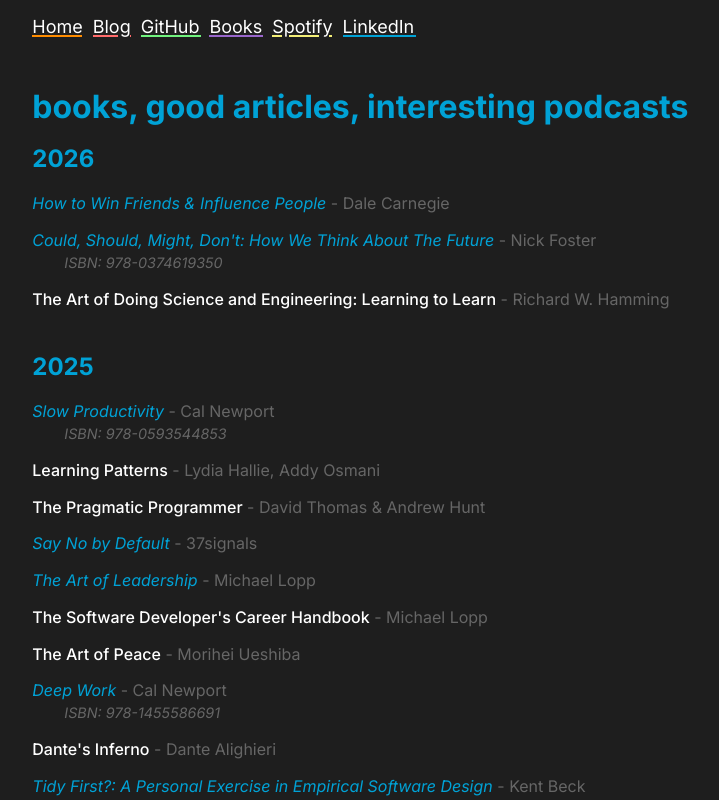
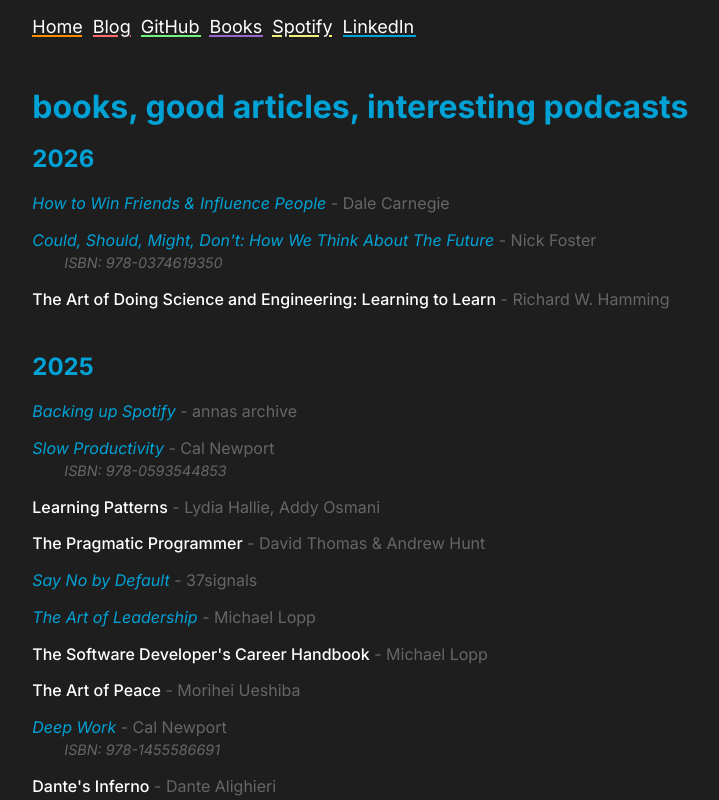
Before and after one commit to NickTheWilder/website, a Next.js app: page /books in a window 1280 px wide. Shown: the top 800 px of the page, without its empty margins (271-990 px from the left). Built offline with nearby package versions, Linux system fonts and the light colour scheme; a web font is replaced by a local one.

Commit message:
Contribute annas archive

```diff
--- a/src/app/books/page.tsx
+++ b/src/app/books/page.tsx
@@ -35,6 +35,7 @@
     {
         year: 2025,
         books: [
+            { title: "Backing up Spotify", author: "annas archive", url: "https://annas-archive.li/blog/backing-up-spotify.html" },
             { title: "Slow Productivity", author: "Cal Newport", isbn: "978-0593544853", url: "https://www.goodreads.com/book/show/197773418-slow-productivity" },
             { title: "Learning Patterns", author: "Lydia Hallie, Addy Osmani" },
             { title: "The Pragmatic Programmer", author: "David Thomas & Andrew Hunt" },
```
